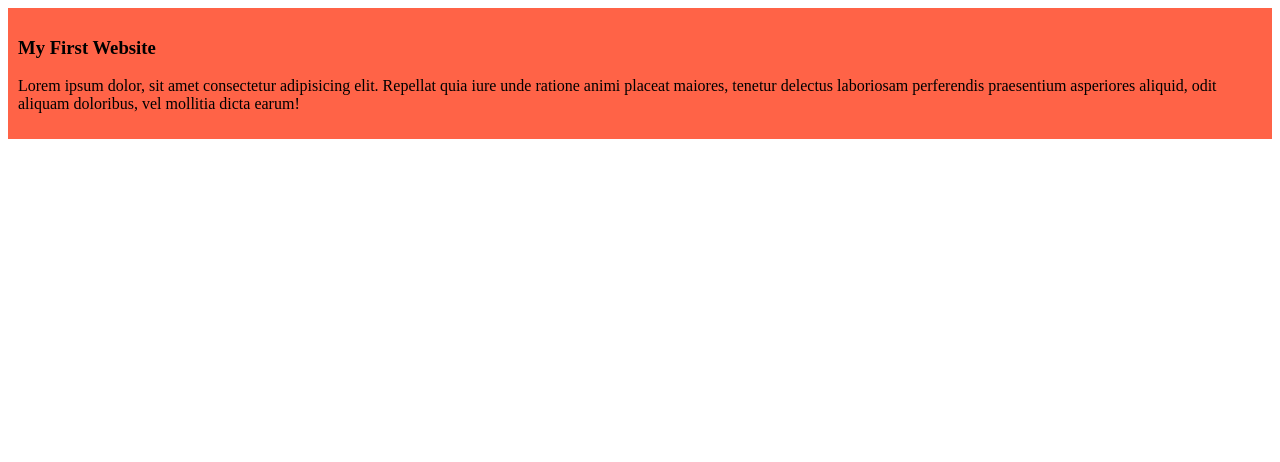
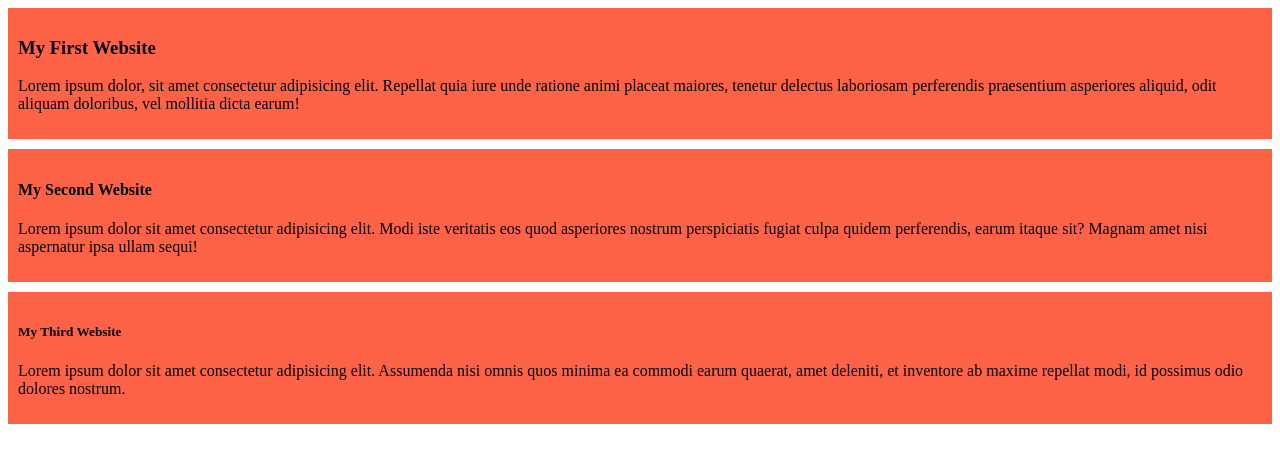
Before and after one commit to Abu-Aman/my-simple-website, a plain HTML site: page index.html in a window 1280 px wide. Drawn offline with Linux system fonts and the light colour scheme.

Commit message:
added the second and the third blog

```diff
--- a/index.html
+++ b/index.html
@@ -12,5 +12,16 @@
         <h3>My First Website</h3>
         <p>Lorem ipsum dolor, sit amet consectetur adipisicing elit. Repellat quia iure unde ratione animi placeat maiores, tenetur delectus laboriosam perferendis praesentium asperiores aliquid, odit aliquam doloribus, vel mollitia dicta earum!</p>
     </div>
+
+    <div>
+
+        <h4>My Second Website</h4>
+        <p>Lorem ipsum dolor sit amet consectetur adipisicing elit. Modi iste veritatis eos quod asperiores nostrum perspiciatis fugiat culpa quidem perferendis, earum itaque sit? Magnam amet nisi aspernatur ipsa ullam sequi!</p>
+    </div>
+    <div>
+
+        <h5>My Third Website</h5>
+        <p>Lorem ipsum dolor sit amet consectetur adipisicing elit. Assumenda nisi omnis quos minima ea commodi earum quaerat, amet deleniti, et inventore ab maxime repellat modi, id possimus odio dolores nostrum.</p>
+    </div>
 </body>
 </html>
--- a/styles/blog.css
+++ b/styles/blog.css
@@ -2,4 +2,5 @@ div{
 
     background-color: tomato;
     padding: 10px;
+    margin-bottom: 10px;
 }
```
